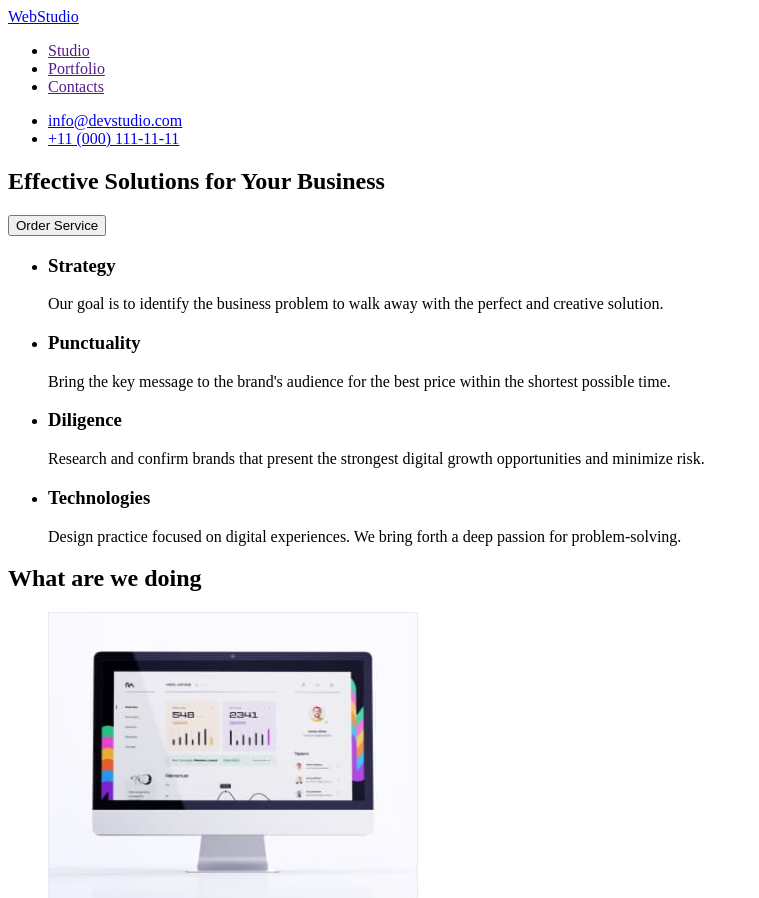
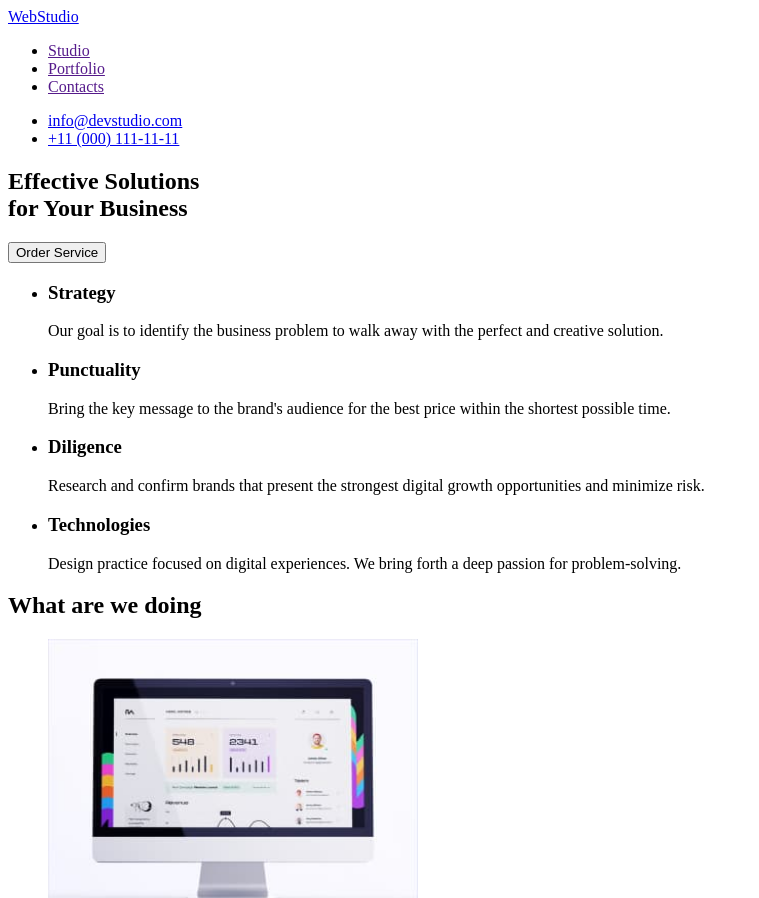
Before and after one commit to krik86/goit-markup-hw-01, a plain HTML site: page index.html in a window 1280 px wide. Shown: the top 898 px of the page, without its empty margins (0-759 px from the left). Drawn offline with Linux system fonts and the light colour scheme.

Commit message:
Домашня робота 1 англійською виправлена

```diff
--- a/index.html
+++ b/index.html
@@ -34,7 +34,7 @@
     <main>
         <!--Section 1-->
         <section>
-            <h1>Effective Solutions
+            <h1>Effective Solutions<br>
             for Your Business</h1>
             <button type="button">Order Service</button>
         </section>
```
